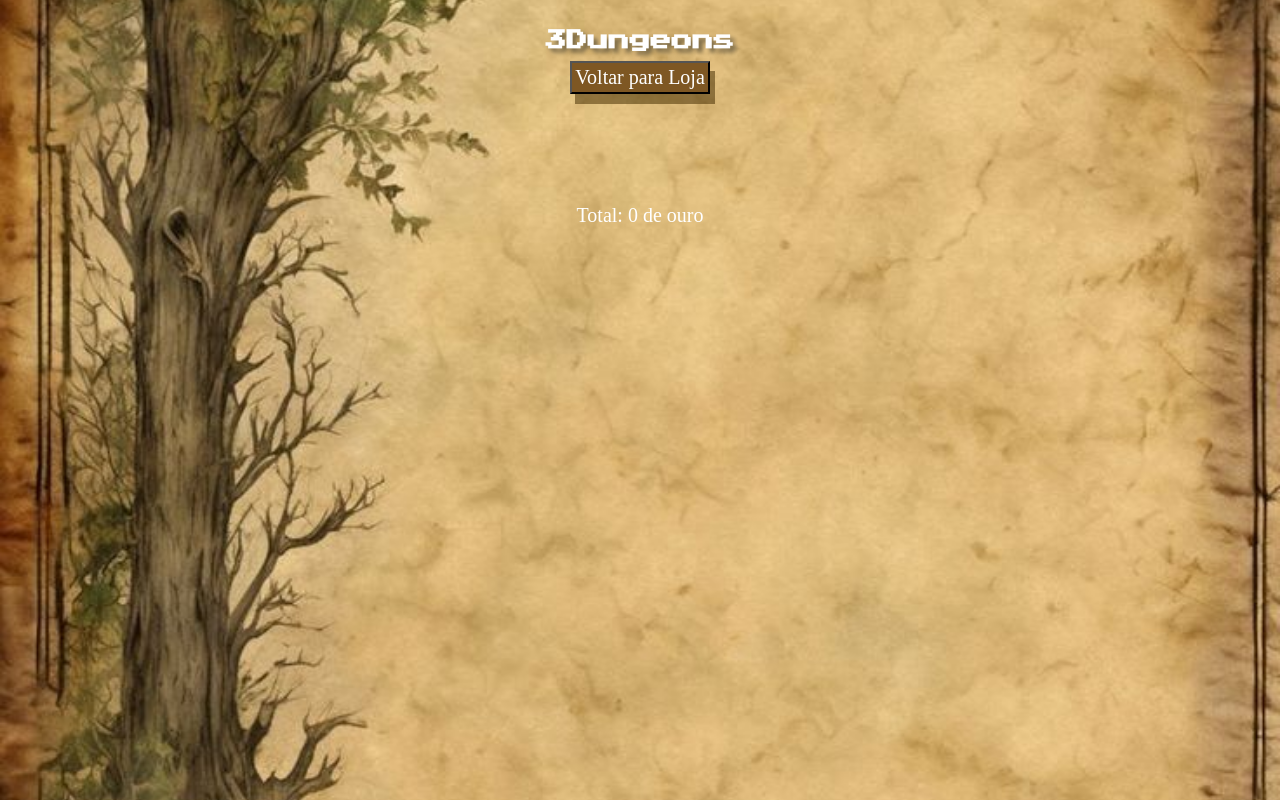
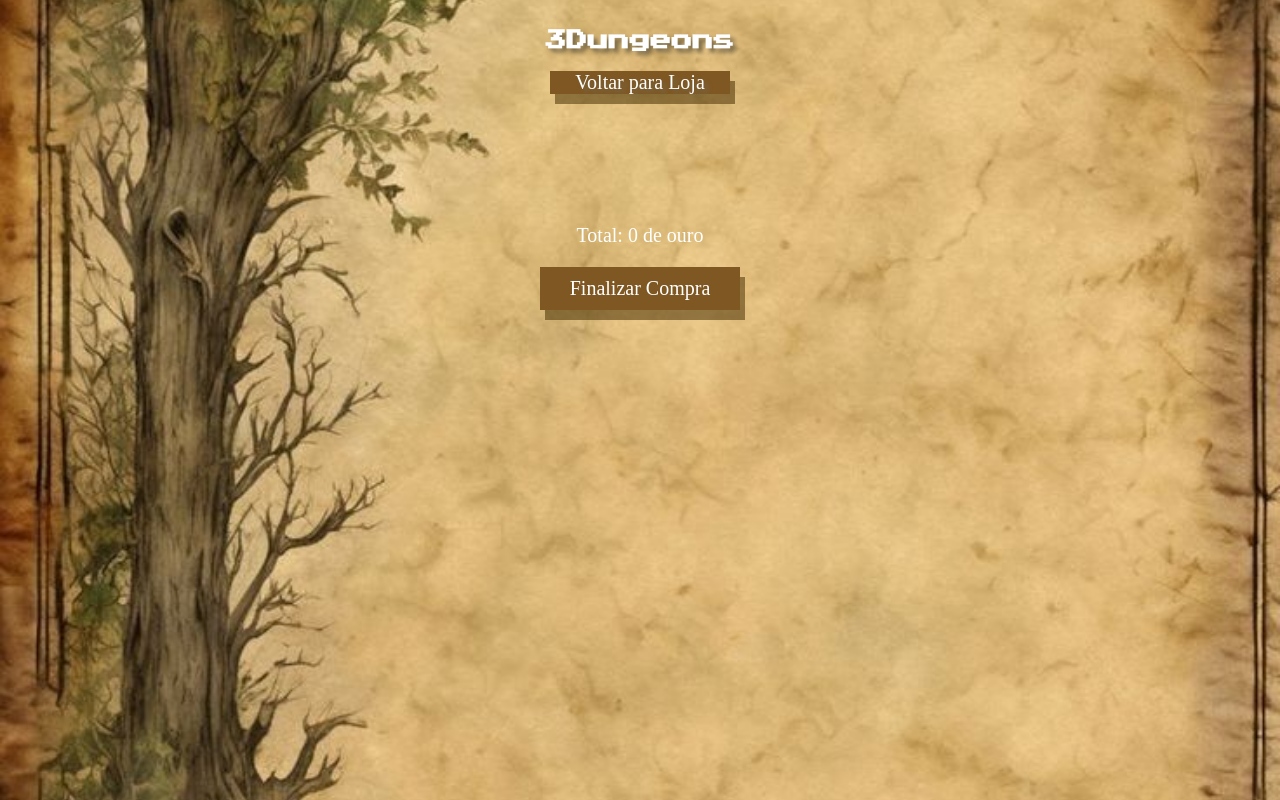
Before and after one commit to bernardo013/LojaRPG, a plain HTML site: page assets/pages/cart.html in a window 1280 px wide. Drawn offline with Linux system fonts and the light colour scheme; a web font is replaced by a local one.

Commit message:
ajustes finais

```diff
--- a/assets/css/cart.css
+++ b/assets/css/cart.css
@@ -163,6 +163,37 @@
   margin-top: 20px;
 }
 
+.link-finalizar-compra{
+  display: block;
+  justify-content: center;
+  width: 200px;
+  margin: 20px auto;
+  padding: 10px;
+  text-align: center;
+  box-shadow: 5px 10px rgba(73, 49, 4, 0.541);
+  background-color: rgb(126, 87, 35);
+  color: rgb(255, 255, 255);
+  cursor: pointer;
+  text-decoration: none;
+  font-size: 20px;
+  font-family: "Macondo";
+}
+
+.link-carrinho-cart {
+  display: block;
+  justify-content: center;
+  width: 180px;
+  margin: 20px auto;
+  text-align: center;
+  box-shadow: 5px 10px rgba(73, 49, 4, 0.541);
+  background-color: rgb(126, 87, 35);
+  color: rgb(255, 255, 255);
+  cursor: pointer;
+  text-decoration: none;
+  font-size: 20px;
+  font-family: "Macondo";
+}
+
 @media (min-width: 375px) and (max-width: 767px) {
   .container-detalhes-cart {
     flex-direction: row;
--- a/assets/pages/cart.html
+++ b/assets/pages/cart.html
@@ -12,14 +12,13 @@
       <nav class="navbar">
         <h1>3Dungeons</h1>
         <h3 class="nome-cart"></h3>
-        <a href="/index.html" class="link-carrinho">
-          <button class="btn-detalhes-cart">Voltar para Loja</button>
-        </a>
+        <a href="/index.html" class="link-carrinho-cart">Voltar para Loja</a>
       </nav>
     </header>
 
     <main class="container-detalhes-main-cart"></main>
     <p class="p-valor-total">Total: 0 de ouro</p>
+    <a href="/assets/pages/thanks.html" class="link-finalizar-compra">Finalizar Compra</a>
     <script src="/assets/scripts/cart.js"></script>
   </body>
 </html>
```
Also changed, not shown: assets/css/detail.css (+16 -0 lines), assets/pages/detail.html (+1 -3 lines).
